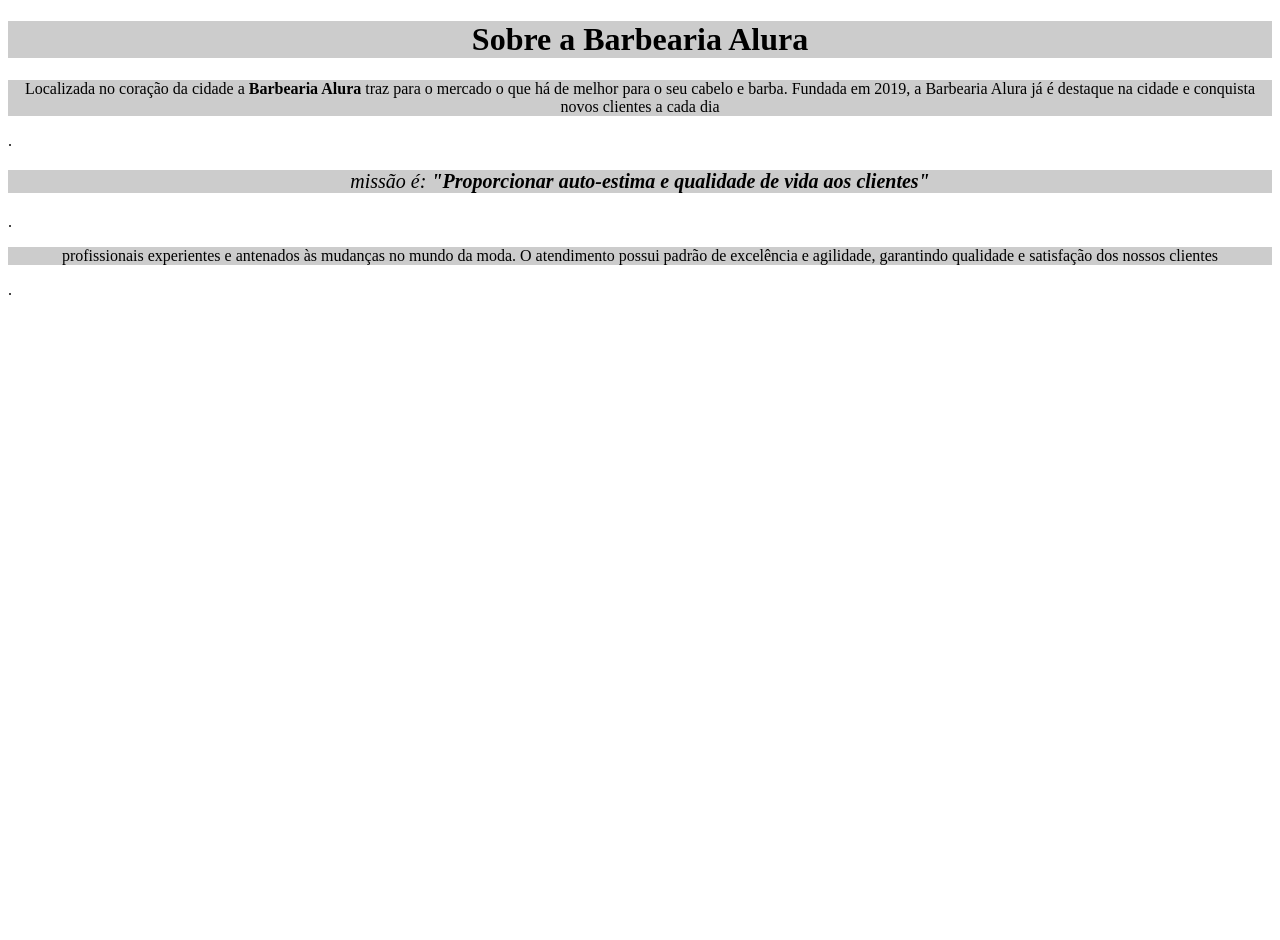
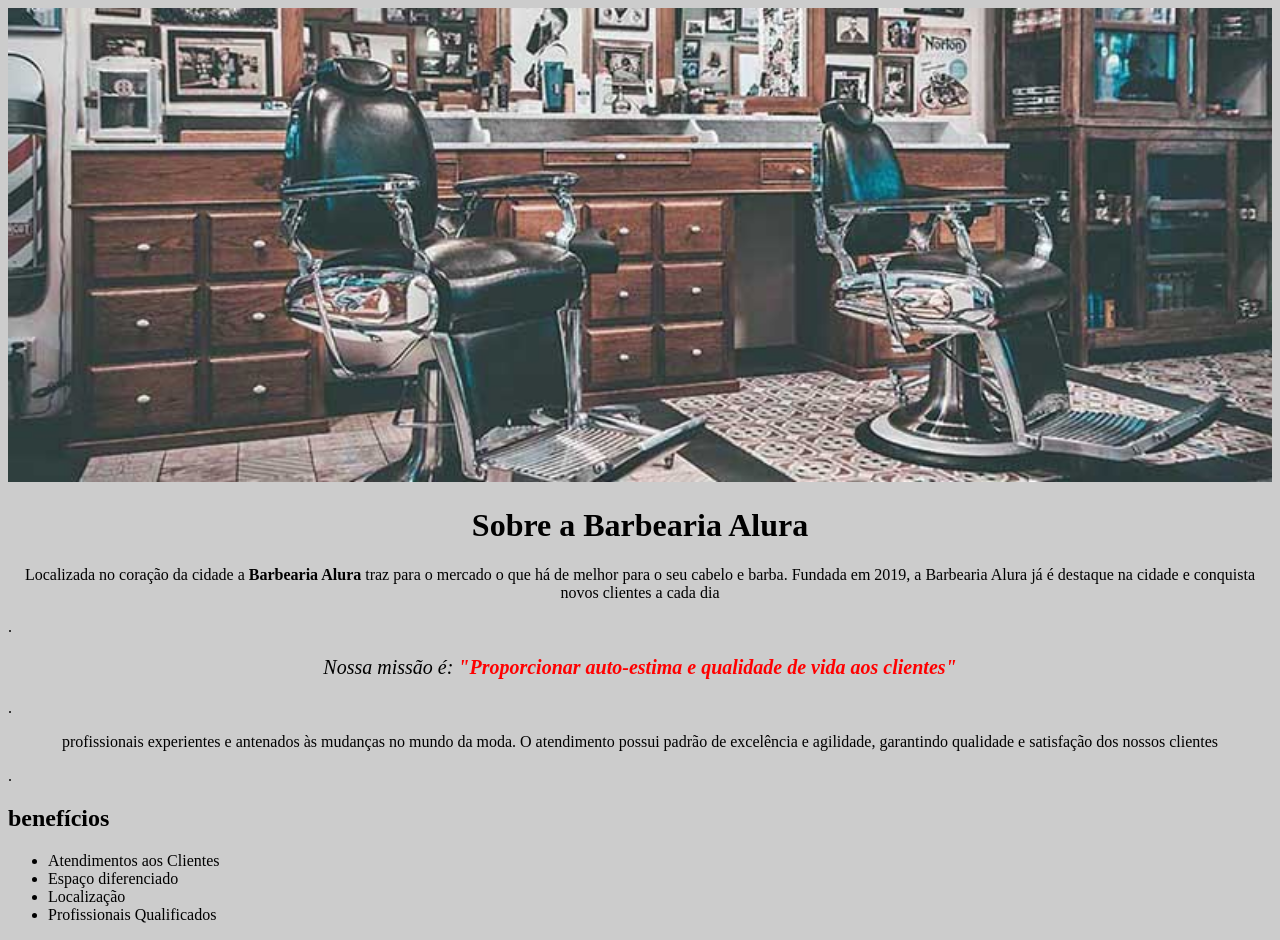
Before and after one commit to marmitim/1-repositorio, a plain HTML site: page index.html in a window 1280 px wide. Before the commit the page ends 800 px from the top, so only its background shows below. Drawn offline with Linux system fonts and the light colour scheme; a script that the page names is missing.

Commit message:
Add files via upload

```diff
--- a/index.html
+++ b/index.html
@@ -9,13 +9,23 @@
     <script src='main.js'></script>
 </head>
 <body>
+    <img id="banner" src="banner.jpg">
+
     <h1 style="text-align: center; background: #cccccc"> Sobre a Barbearia Alura</h1>
 
     <p style="text-align: center;"> Localizada no coração da cidade a <strong>Barbearia Alura</strong> traz para o mercado o que há de melhor para o seu cabelo e barba. Fundada em 2019, a Barbearia Alura já é destaque na cidade e conquista novos clientes a cada dia</p>.
 
-    <p style="font-size: 20px; text-align: center" ><em> missão é:<strong> "Proporcionar auto-estima e qualidade de vida aos clientes"</strong></em></p>.
+    <p id="missao"><em>Nossa missão é:<strong> "Proporcionar auto-estima e qualidade de vida aos clientes"</strong></em></p>.
 
     <p style="text-align: center;"> profissionais experientes e antenados às mudanças no mundo da moda. O atendimento possui padrão de excelência e agilidade, garantindo qualidade e satisfação dos nossos clientes</p>.
 
+    <h2>benefícios</h2>
+
+    <ul>
+        <li>Atendimentos aos Clientes</li>
+        <li>Espaço diferenciado</li>
+        <li>Localização</li>
+        <li>Profissionais Qualificados</li>
+    </ul>
 </body>
 </html>
--- a/style.css
+++ b/style.css
@@ -1,4 +1,27 @@
+body{
+    background: #cccccc;
+}
+
+ #banner {
+    width: 100%;
+}
+
+h1 {
+    text-align: center;
+}
+
 p {
     text-align: center;
-    background: #cccccc;
 }
+
+#missao{
+    font-size: 20px
+}
+
+ em strong {
+    color: red;
+}
+
+.itens {
+    font-style: italic;
+}
```
Also changed, not shown: banner.jpg (added).
